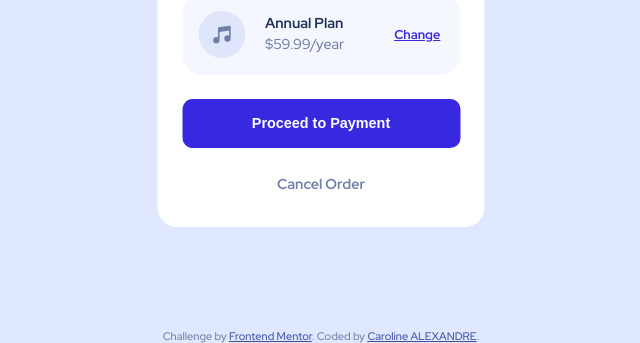
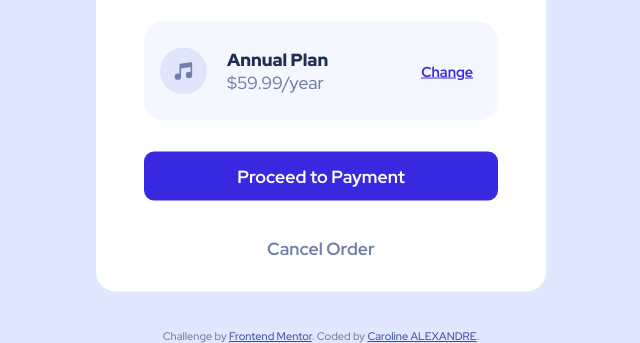
Before and after one commit to CarolineSenes/-Integration_maquette-_Order-summary-component-main, a plain HTML site: page index.html in a window 1280 px wide. Shown: the part 457-800 px from the top of the page, without its empty margins (319-959 px from the left). Drawn offline with Linux system fonts and the light colour scheme.

Commit message:
version desktop

```diff
--- a/style.css
+++ b/style.css
@@ -12,13 +12,14 @@
 *{
     margin: 0;
     padding: 0;
+    font-family: var(--main-font);
+
 }
 body{
     background-color: var(--body-background-color);
     background-image: url(images/pattern-background-mobile.svg);
     background-repeat: no-repeat;
     font-size: 1rem;
-    font-family: var(--main-font);
     color: var(--main-font-color-light);
     height: 100vh;
     position: relative;
@@ -132,6 +133,52 @@ header img{
         background-image: url(images/pattern-background-desktop.svg);
     }
 }
+@media screen and (min-width: 768px){
+    h1{
+        margin-top: 45px;
+        margin-bottom: 20px;
+        font-size: 1.9rem;
+    }
+    h2{
+        font-size: 1.1rem;
+        font-weight: 900;
+    }
+    #order_payment, #order_cancel, p{
+        font-size: 1.1rem;
+    }
+    main{
+        width: 450px;
+        height: 697px;
+    }
+    header img{
+        width: 450px;
+    }
+    #order, #header_txt{
+        width: 354px;
+    }
+    #order_price{
+        margin-right: 0;
+    }
+    #order_price p{
+        font-size: 1.1rem;
+    }
+    #order_plan a{
+        font-size: 0.9rem;
+        margin-left: 93px;
+    }
+    #order_plan{
+        margin-bottom: 31px;
+        height: 99px;
+    }
+    #order_cancel{
+        margin-top: 15px;
+    }
+}
+@media screen and (min-width: 1441px){
+    body{
+        background-image: none;
+    };
+}
 
 
 
```
